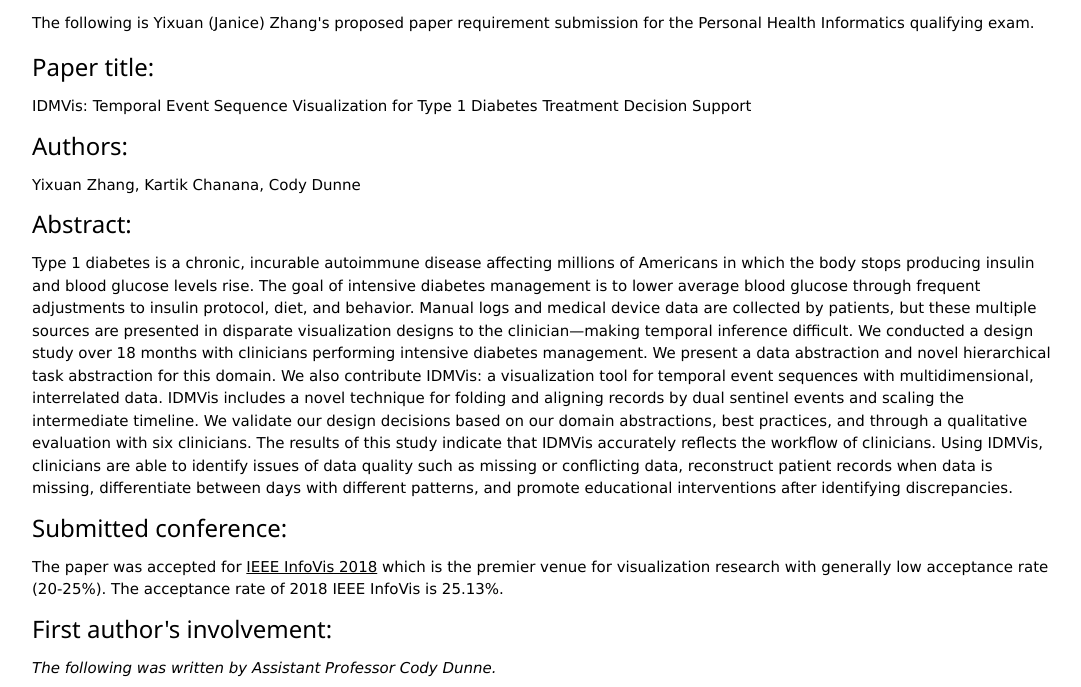
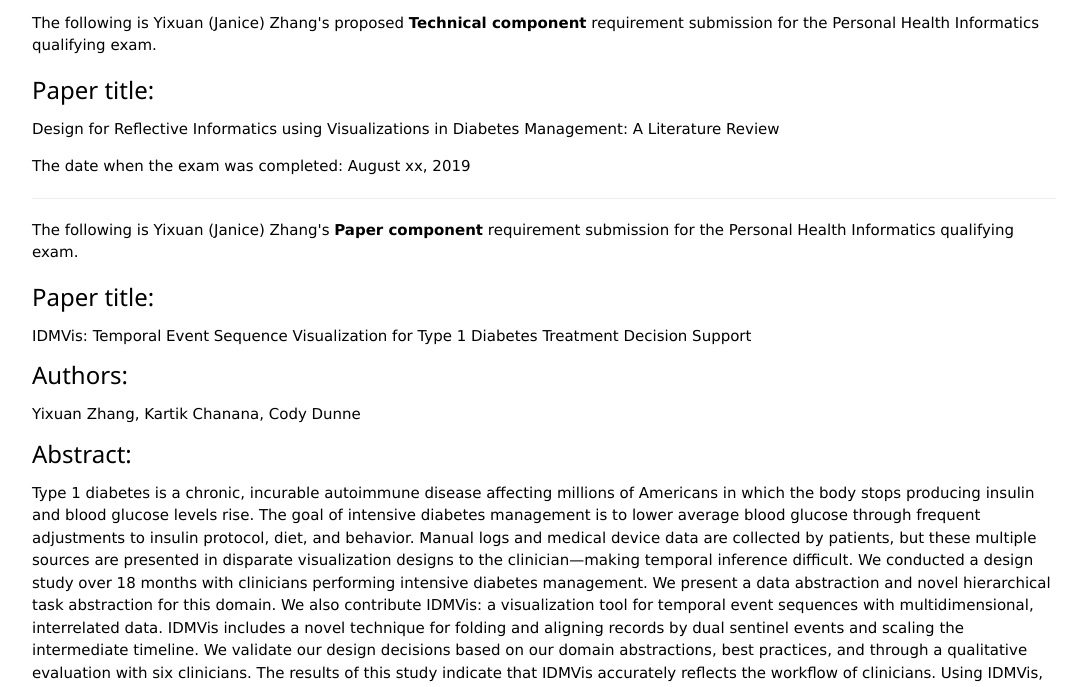
Before and after one commit to zjanice/PHI, a plain HTML site: page index.html in a window 1280 px wide. Shown: the part 74-761 px from the top of the page, without its empty margins (96-1177 px from the left). Drawn offline with nearby package versions, Linux system fonts and the light colour scheme.

Commit message:
update tech  qual topic

```diff
--- a/index.html
+++ b/index.html
@@ -7,14 +7,31 @@
   </head>
   <body style="margin: 2% 10%">
     <h2>Personal Health Informatics Qualifying Exam</h2>
-    <p>The following is Yixuan (Janice) Zhang's proposed paper requirement submission
+
+    <p>The following is Yixuan (Janice) Zhang's proposed <b>Technical component</b> requirement submission
+        for the Personal Health Informatics qualifying exam.</p>
+
+
+    <h3>Paper title:</h3>
+    Design for Reflective Informatics using Visualizations in Diabetes Management: A Literature Review
+
+    <!--<h3>A paragraph description of the exam topic and why it was selected.</h3>-->
+
+    <!--<h3>Faculty examiner</h3> Assistant Professor Cody Dunne-->
+
+    <!--<h3>A description of how the exam was structured, and why (e.g., literature review).</h3>-->
+    <!--<h3>A link to the work product produced.</h3>-->
+    <p>The date when the exam was completed: August xx, 2019</p>
+
+    <hr>
+
+    <p>The following is Yixuan (Janice) Zhang's  <b>Paper component</b> requirement submission
       for the Personal Health Informatics qualifying exam.</p>
 
     <h3>Paper title:</h3>
     IDMVis: Temporal Event Sequence Visualization for Type 1 Diabetes Treatment Decision Support
 
-    <h3>Authors:</h3>
-    Yixuan Zhang, Kartik Chanana, Cody Dunne
+    <h3>Authors:</h3> Yixuan Zhang, Kartik Chanana, Cody Dunne
 
     <h3>Abstract:</h3>
 Type 1 diabetes is a chronic, incurable autoimmune disease affecting millions of Americans in which the body stops
```
